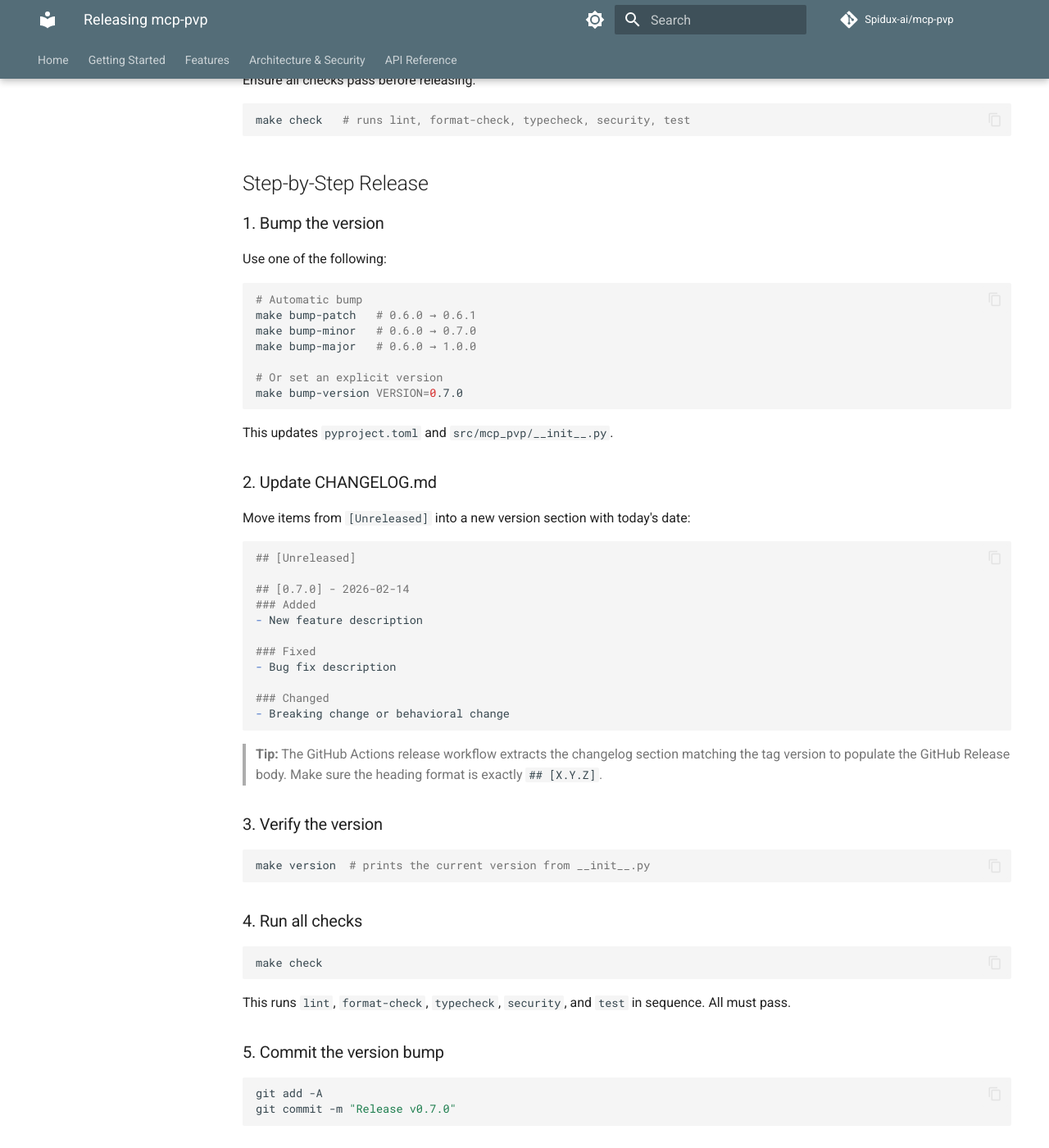
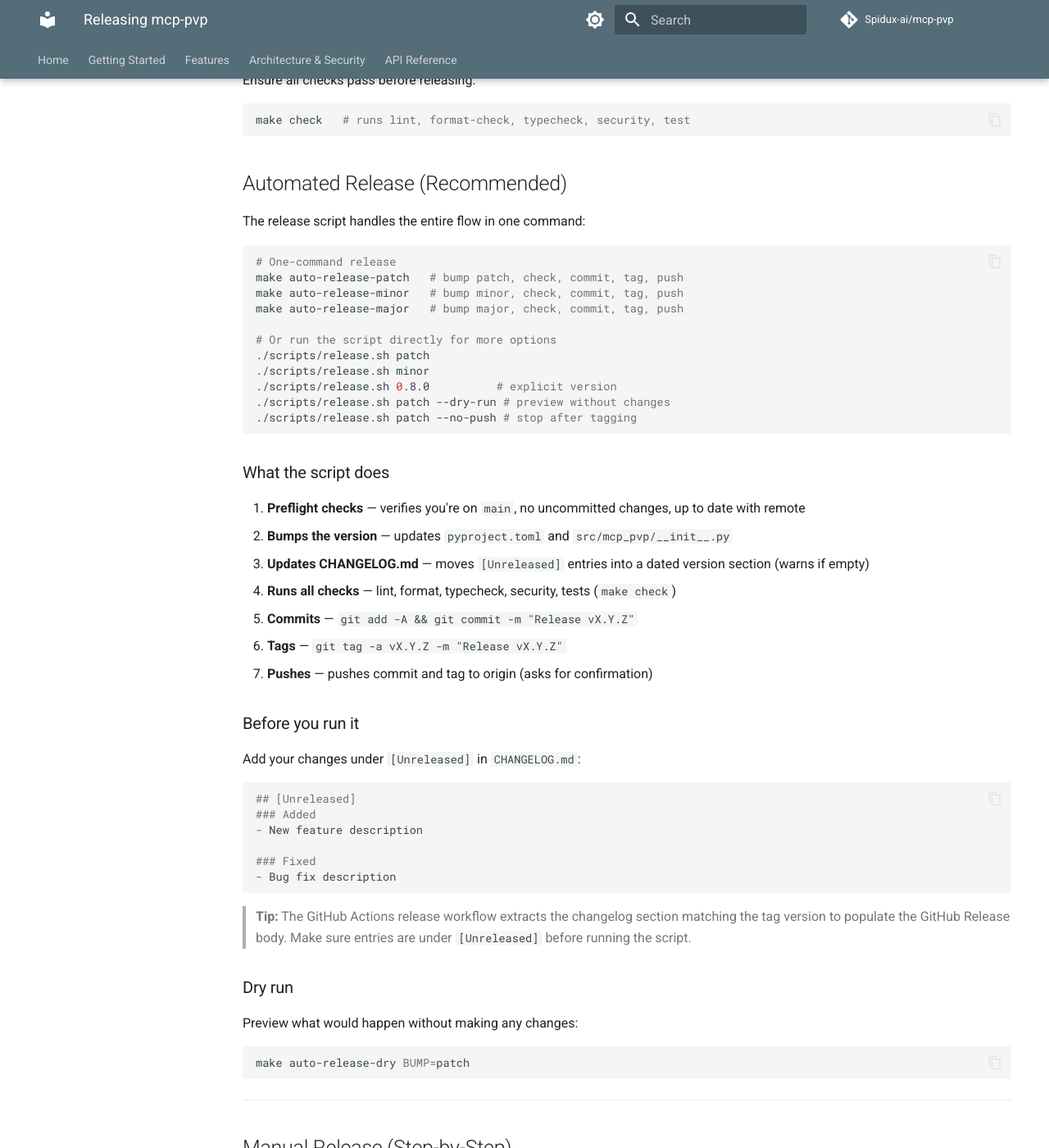
Before and after one commit to Hidet-io/mcp-pvp, an MkDocs documentation site: the page built from docs/RELEASING.md, in a window 1280 px wide and 1400 px high, scrolled down 627 px. Shown: the whole window at 82% size. Built offline with MkDocs 1.6.1 and Material for MkDocs 9.7.7, drawn with Linux system fonts in a browser that asks for light colours; comment, search, counter and statistics services are not loaded; some of the changed text lies outside the part shown.

Commit message:
Automate release process

````diff
--- a/docs/RELEASING.md
+++ b/docs/RELEASING.md
@@ -27,89 +27,94 @@
 make check   # runs lint, format-check, typecheck, security, test
 ```
 
-## Step-by-Step Release
+## Automated Release (Recommended)
 
-### 1. Bump the version
-
-Use one of the following:
+The release script handles the entire flow in one command:
 
 ```bash
-# Automatic bump
-make bump-patch   # 0.6.0 → 0.6.1
-make bump-minor   # 0.6.0 → 0.7.0
-make bump-major   # 0.6.0 → 1.0.0
+# One-command release
+make auto-release-patch   # bump patch, check, commit, tag, push
+make auto-release-minor   # bump minor, check, commit, tag, push
+make auto-release-major   # bump major, check, commit, tag, push
 
-# Or set an explicit version
-make bump-version VERSION=0.7.0
+# Or run the script directly for more options
+./scripts/release.sh patch
+./scripts/release.sh minor
+./scripts/release.sh 0.8.0          # explicit version
+./scripts/release.sh patch --dry-run # preview without changes
+./scripts/release.sh patch --no-push # stop after tagging
 ```
 
-This updates `pyproject.toml` and `src/mcp_pvp/__init__.py`.
+### What the script does
 
-### 2. Update CHANGELOG.md
+1. **Preflight checks** — verifies you're on `main`, no uncommitted changes, up to date with remote
+2. **Bumps the version** — updates `pyproject.toml` and `src/mcp_pvp/__init__.py`
+3. **Updates CHANGELOG.md** — moves `[Unreleased]` entries into a dated version section (warns if empty)
+4. **Runs all checks** — lint, format, typecheck, security, tests (`make check`)
+5. **Commits** — `git add -A && git commit -m "Release vX.Y.Z"`
+6. **Tags** — `git tag -a vX.Y.Z -m "Release vX.Y.Z"`
+7. **Pushes** — pushes commit and tag to origin (asks for confirmation)
 
-Move items from `[Unreleased]` into a new version section with today's date:
+### Before you run it
+
+Add your changes under `[Unreleased]` in `CHANGELOG.md`:
 
 ```markdown
 ## [Unreleased]
-
-## [0.7.0] - 2026-02-14
 ### Added
 - New feature description
 
 ### Fixed
 - Bug fix description
-
-### Changed
-- Breaking change or behavioral change
 ```
 
-> **Tip:** The GitHub Actions release workflow extracts the changelog section matching the tag version to populate the GitHub Release body. Make sure the heading format is exactly `## [X.Y.Z]`.
+> **Tip:** The GitHub Actions release workflow extracts the changelog section matching the tag version to populate the GitHub Release body. Make sure entries are under `[Unreleased]` before running the script.
 
-### 3. Verify the version
+### Dry run
+
+Preview what would happen without making any changes:
 
 ```bash
-make version  # prints the current version from __init__.py
+make auto-release-dry BUMP=patch
 ```
 
-### 4. Run all checks
+---
+
+## Manual Release (Step-by-Step)
+
+If you prefer to run each step individually:
+
+### 1. Bump the version
+
+```bash
+make bump-patch   # 0.6.0 → 0.6.1
+make bump-minor   # 0.6.0 → 0.7.0
+make bump-major   # 0.6.0 → 1.0.0
+```
+
+### 2. Update CHANGELOG.md
+
+Move `[Unreleased]` entries into a new version section with today's date.
+
+### 3. Run all checks
 
 ```bash
 make check
 ```
 
-This runs `lint`, `format-check`, `typecheck`, `security`, and `test` in sequence. All must pass.
-
-### 5. Commit the version bump
+### 4. Commit, tag, push
 
 ```bash
 git add -A
 git commit -m "Release v0.7.0"
-```
-
-### 6. Create a git tag
-
-```bash
 make release VERSION=0.7.0
-```
-
-This will:
-- Verify there are no uncommitted changes
-- Create an annotated tag `v0.7.0`
-
-Alternatively, tag manually:
-
-```bash
-git tag -a v0.7.0 -m "Release v0.7.0"
-```
-
-### 7. Push to GitHub
-
-```bash
 git push origin main
 git push origin v0.7.0
 ```
 
-### 8. GitHub Actions takes over
+---
+
+## GitHub Actions takes over
 
 Pushing the tag triggers the [release workflow](../.github/workflows/release.yml), which automatically:
 
@@ -122,15 +127,15 @@
 
 ## Quick Reference
 
-| Step | Command |
-|------|---------|
+| Action | Command |
+|--------|---------|
+| **Full automated release** | `make auto-release-patch` / `minor` / `major` |
+| Dry run | `make auto-release-dry BUMP=patch` |
+| Script with options | `./scripts/release.sh patch --no-push` |
 | Check current version | `make version` |
 | Run all checks | `make check` |
-| Bump patch version | `make bump-patch` |
-| Bump minor version | `make bump-minor` |
-| Bump major version | `make bump-major` |
-| Set explicit version | `make bump-version VERSION=X.Y.Z` |
-| Create release tag | `make release VERSION=X.Y.Z` |
+| Bump version only | `make bump-patch` / `bump-minor` / `bump-major` |
+| Create tag only | `make release VERSION=X.Y.Z` |
 | Build locally | `make build` |
 
 ## Troubleshooting
````
Also changed, not shown: 5 other files.
